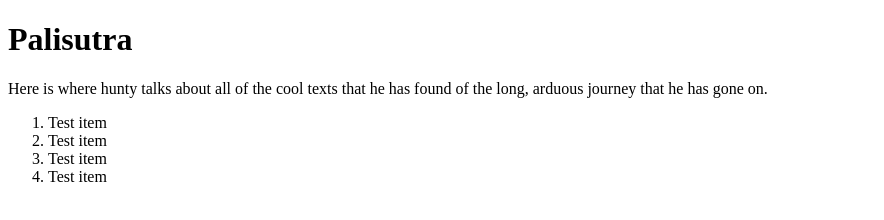
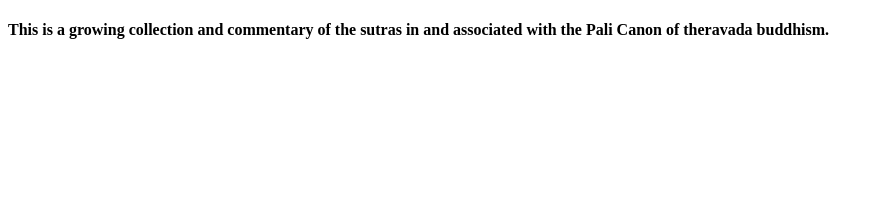
Before and after one commit to spenceryonce/HuntyPali, a website: page public/index.html in a window 1280 px wide. Shown: the whole page, without its empty margins (0-884 px from the left). Drawn offline with Linux system fonts and the light colour scheme.

Commit message:
reset and added new heading

```diff
--- a/public/index.html
+++ b/public/index.html
@@ -5,15 +5,7 @@
         <title>palisutra</title>
     </head>
     <body>
-        <h1>Palisutra</h1>
-        <p>Here is where hunty talks about all of the cool texts that he has found of the long, arduous journey that he has gone on.</p>
-
-        <ol>
-            <li>Test item</li>
-            <li>Test item</li>
-            <li>Test item</li>
-            <li>Test item</li>
-        </ol>
+        <h4>This is a growing collection and commentary of the sutras in and associated with the Pali Canon of theravada buddhism. </h4>
     </body>
     <script type="text/javascript">
         import { initializeApp } from "firebase/app";
```
